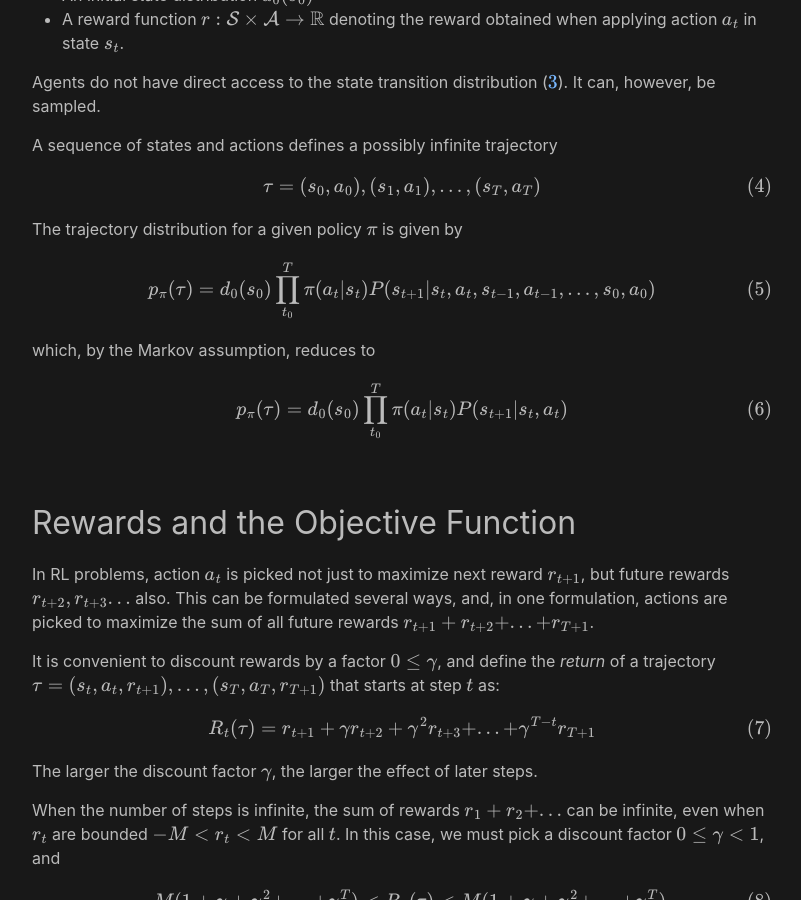
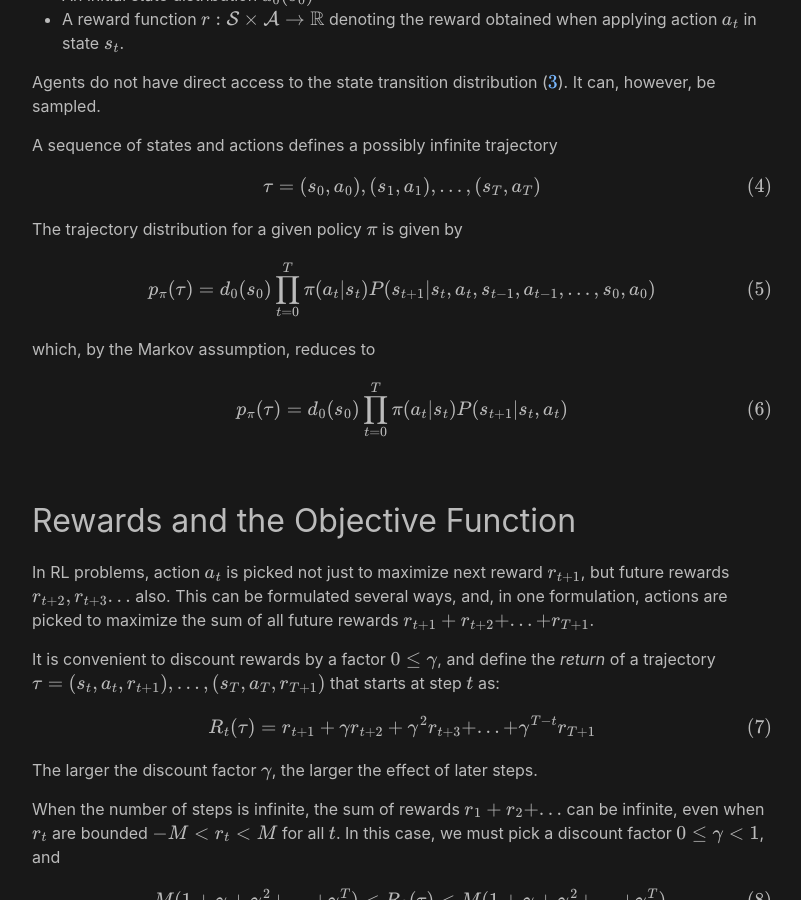
Before and after one commit to analytiq-hub/sigagent.github.io, a Jekyll site: the page built from machine_learning/_posts/2021-01-22-reinforce.md, in a window 1280 px wide and 900 px high, scrolled down 3014 px. Shown: the whole window, without its empty margins (238-1039 px from the left). Built offline with Jekyll 4.4.1, drawn with Linux system fonts in a browser that asks for light colours; formulas are drawn with MathJax 3; a script that is not in the unit is left out.

Commit message:
*** empty log message ***

```diff
--- a/machine_learning/_posts/2021-01-22-reinforce.md
+++ b/machine_learning/_posts/2021-01-22-reinforce.md
@@ -93,7 +93,7 @@ The trajectory distribution for a given policy $$\pi$$ is given by
 
 $$
 \begin{equation} \label{eq:taudist1}
-p_\pi(\tau) = d_0(s_0) \prod_{t_0}^T \pi(a_t \vert s_t) P(s_{t+1} \vert s_t, a_t, s_{t-1}, a_{t-1}, ..., s_0, a_0)
+p_\pi(\tau) = d_0(s_0) \prod_{t=0}^T \pi(a_t \vert s_t) P(s_{t+1} \vert s_t, a_t, s_{t-1}, a_{t-1}, ..., s_0, a_0)
 \end{equation}
 $$
 
@@ -101,7 +101,7 @@ which, by the Markov assumption, reduces to
 
 $$
 \begin{equation} \label{eq:taudist}
-p_\pi(\tau) = d_0(s_0) \prod_{t_0}^T \pi(a_t \vert s_t) P(s_{t+1} \vert s_t, a_t)
+p_\pi(\tau) = d_0(s_0) \prod_{t=0}^T \pi(a_t \vert s_t) P(s_{t+1} \vert s_t, a_t)
 \end{equation}
 $$
 
```
